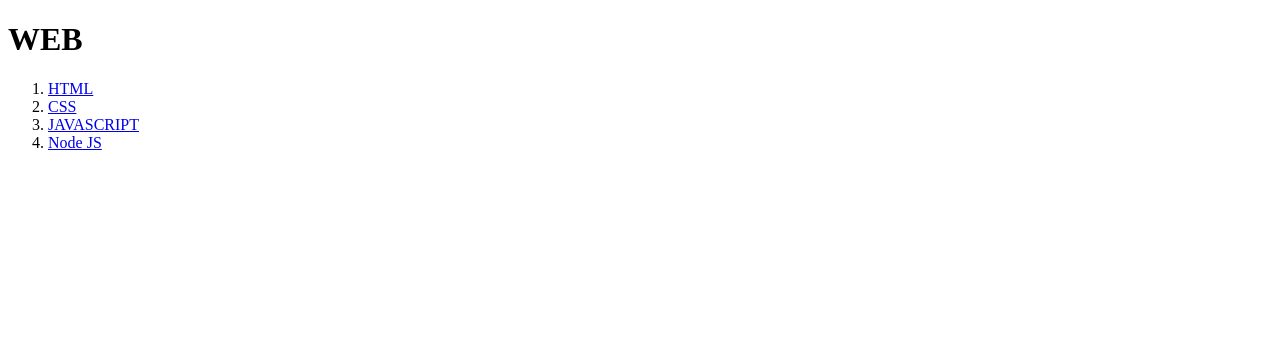
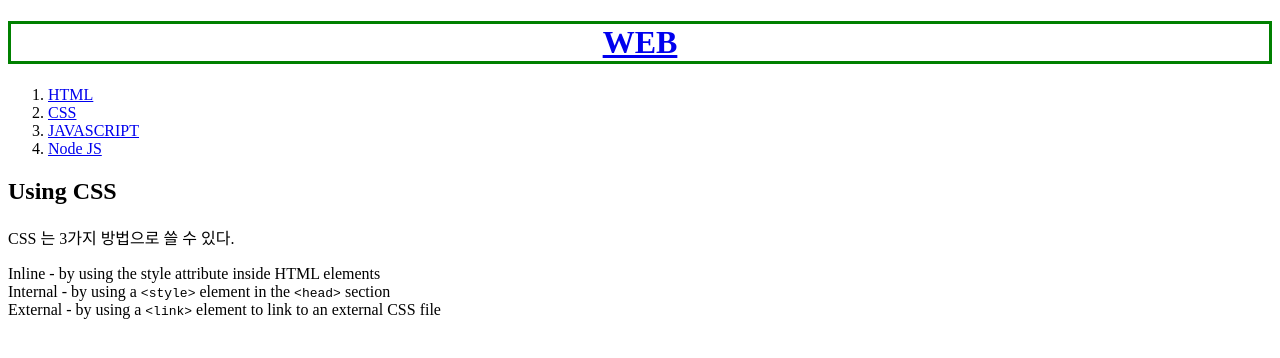
Before and after one commit to ehju/web01, a plain HTML site: page 2.html in a window 1280 px wide. Drawn offline with Linux system fonts and the light colour scheme.

Commit message:
initial CSS

```diff
--- a/2.html
+++ b/2.html
@@ -6,15 +6,29 @@
 		<meta name="description" content="HTML 연습 페이지" />
 		<meta name="author" content="EHJU" />
 		<meta name="viewport" content="width=device-width, initial-scale=1.0" />
+		<link rel="stylesheet" href="assets/style.css">
 		<title>CSS</title>
 	</head>
 	<body>
-		<h1>WEB</h1>
+		<h1 class="title"><a href="index.html">WEB</a></h1>
 		<ol>
 			<li><a href="1.html">HTML</a></li>
 			<li><a href="2.html">CSS</a></li>
 			<li><a href="3.html">JAVASCRIPT</a></li>
 			<li><a href="4.html">Node JS</a></li>
 		</ol>
+
+		<div>
+			<h2>
+				Using CSS
+			</h2>
+			<p>
+				CSS 는 3가지 방법으로 쓸 수 있다.
+			</p>
+			Inline - by using the style attribute inside HTML elements<br />
+			Internal - by using a <code>&lt;style&gt;</code> element in the
+			<code>&lt;head&gt;</code> section<br />
+			External - by using a <code>&lt;link&gt;</code> element to link to an external CSS file
+		</div>
 	</body>
 </html>
--- /dev/null
+++ b/assets/style.css
@@ -0,0 +1,4 @@
+.title {
+  text-align: center;
+  border: 3px solid green;
+}
```
Also changed, not shown: 1.html (+1 -12 lines), index.html (+7 -2 lines), 1 other file.
